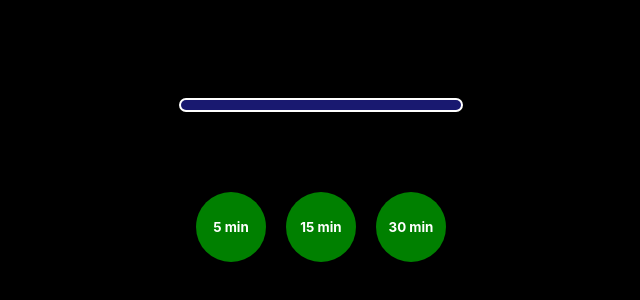
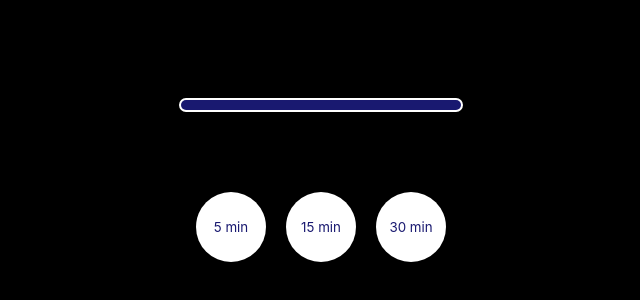
Before and after one commit to abk2191/react-pomodoro, a React app: page / in a window 1280 px wide. Shown: the part 288-588 px from the top of the page, without its empty margins (319-959 px from the left). Built offline with nearby package versions, Linux system fonts and the light colour scheme; the HTML template or start-up script is replaced by a standard one.

Commit message:
New Update

```diff
--- a/src/App.jsx
+++ b/src/App.jsx
@@ -23,13 +23,13 @@ function App() {
     let totalMilliseconds;
 
     if (min === 5) {
-      decreaseAmount = 400 / 300;
+      decreaseAmount = 280 / 300;
       totalMilliseconds = 300000;
     } else if (min === 15) {
-      decreaseAmount = 400 / 900;
+      decreaseAmount = 280 / 900;
       totalMilliseconds = 900000;
     } else {
-      decreaseAmount = 400 / 1800;
+      decreaseAmount = 280 / 1800;
       totalMilliseconds = 1800000;
     }
 
@@ -82,7 +82,7 @@ function App() {
     if (timeoutRef.current) clearTimeout(timeoutRef.current);
 
     // Reset to default values
-    setWidth(400);
+    setWidth(280);
     setDisplayTime("");
 
     // Start fresh
--- a/src/index.css
+++ b/src/index.css
@@ -19,7 +19,7 @@
 .inner-wrapper {
   height: 10px;
   background-color: midnightblue;
-  transition: width 1s linear;
+  /* transition: width 1s linear; */
   border-radius: 15px;
 }
 
@@ -42,10 +42,10 @@
   height: 70px;
   width: 70px;
   border-radius: 50%;
-  background-color: green;
+  background-color: white;
   font-family: "Inter", sans-serif;
-  color: white;
-  font-weight: bold;
+  color: midnightblue;
+  /* font-weight: bold; */
   border: none;
   cursor: pointer;
 }
@@ -53,7 +53,7 @@
 .timeDisplay {
   font-family: "Inter", sans-serif;
   font-size: 40px;
-  color: green;
+  color: white;
 }
 
 body {
```
